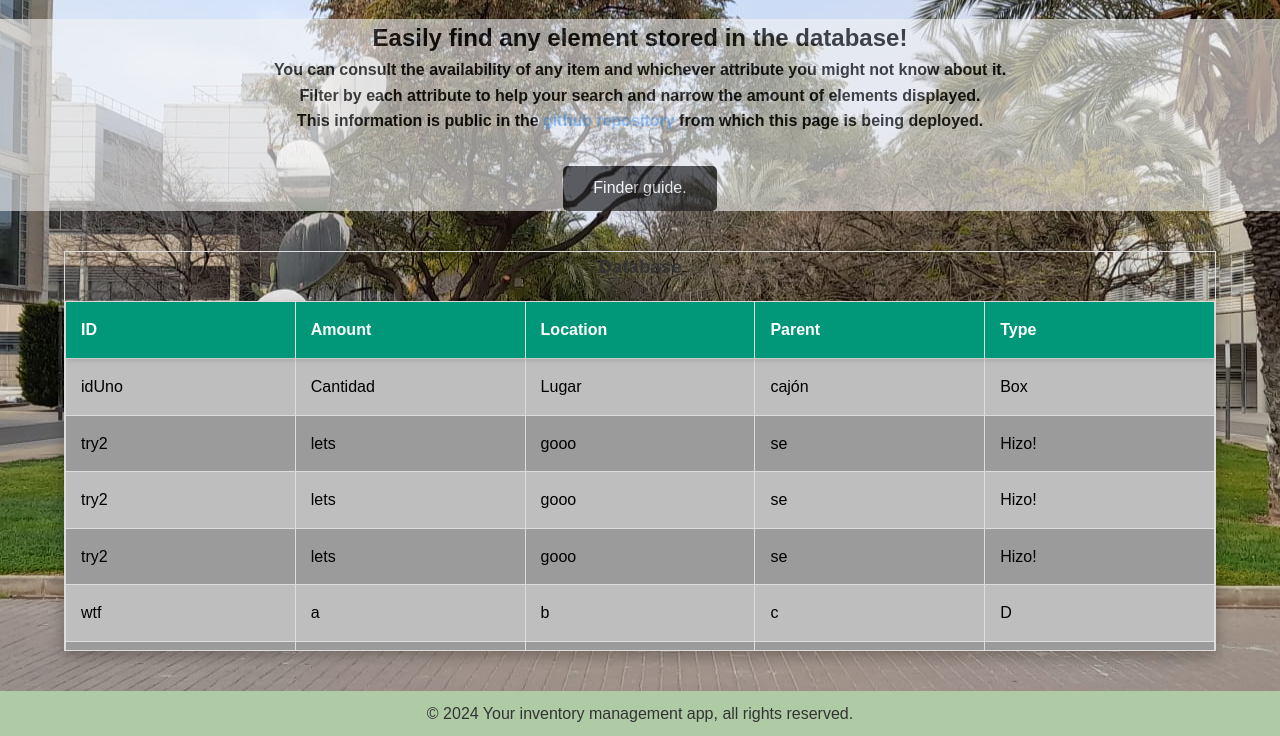
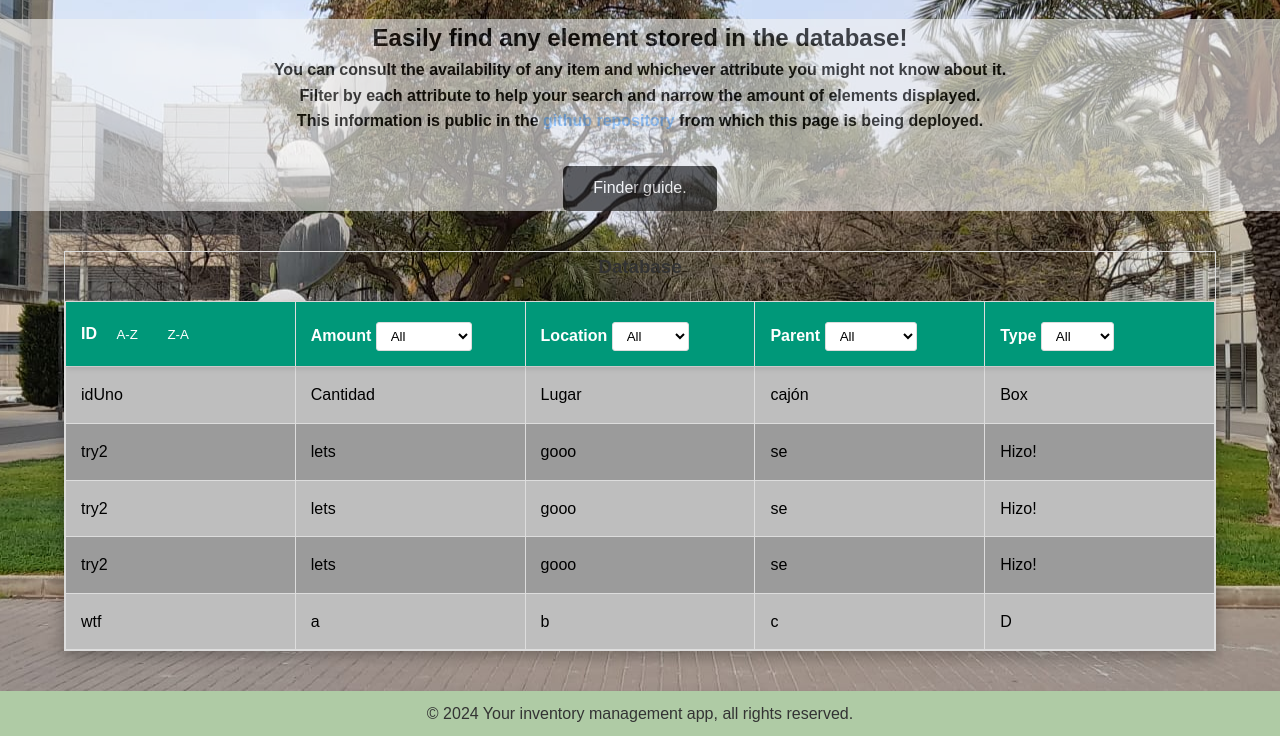
Before and after one commit to NadalBQ/inventory_management_app, a Flask app: page /finder in a window 1280 px wide. Shown: the part 118-854 px from the top of the page. Run offline with Flask 3, Linux system fonts and the light colour scheme.

Commit message:
Added filtering to the table in finder.html

```diff
--- a/static/style.css
+++ b/static/style.css
@@ -542,3 +542,32 @@ h1 {
         color: #fff;
     }
 }
+
+/* Style for sorting buttons inside the table */
+.scalable-table thead th button {
+    padding: 5px 10px;
+    margin-left: 5px;
+    background-color: #009879;
+    color: white;
+    border: none;
+    cursor: pointer;
+    border-radius: 3px;
+}
+
+.scalable-table thead th button:hover {
+    background-color: #007f6b;
+}
+
+/* Style for dropdown filters inside the table */
+.scalable-table thead th select {
+    padding: 5px 10px;
+    margin-top: 5px;
+    background-color: white;
+    border: 1px solid #ddd;
+    border-radius: 3px;
+}
+
+.scalable-table thead th select:focus {
+    outline: none;
+    border-color: #009879;
+}
--- a/templates/finder.html
+++ b/templates/finder.html
@@ -37,13 +37,36 @@
                 <table class="scalable-table">
                     <thead>
                         <tr>
-                            <th>ID</th>
-                            <th>Amount</th>
-                            <th>Location</th>
-                            <th>Parent</th>
-                            <th>Type</th>
+                            <!-- Sorting buttons for ID column -->
+                            <th>ID
+                                <button onclick="sortTable(0, 'asc')">A-Z</button>
+                                <button onclick="sortTable(0, 'desc')">Z-A</button>
+                            </th>
+                            <!-- Dropdown for filtering amount -->
+                            <th>Amount
+                                <select id="amountFilter" onchange="filterTable(1)">
+                                    <option value="">All</option>
+                                </select>
+                            </th>
+                            <!-- Dropdown for filtering location -->
+                            <th>Location
+                                <select id="locationFilter" onchange="filterTable(2)">
+                                    <option value="">All</option>
+                                </select>
+                            </th>
+                            <!-- Dropdown for filtering parent -->
+                            <th>Parent
+                                <select id="parentFilter" onchange="filterTable(3)">
+                                    <option value="">All</option>
+                                </select>
+                            </th>
+                            <!-- Dropdown for filtering type -->
+                            <th>Type
+                                <select id="typeFilter" onchange="filterTable(4)">
+                                    <option value="">All</option>
+                                </select>
+                            </th>
                         </tr>
-
                     </thead>
                     <tbody id="table-body">
                         <!-- offline example rows -->
--- a/templates/theProject.html
+++ b/templates/theProject.html
@@ -27,7 +27,7 @@
                 <iframe src="/static/pdfs/memoria.pdf" type="application/pdf"></iframe>
                 -->
                 <p>As of right now, there is no pdf available explaining the bits and bobs of the project, stay tuned to see new changes weekly!</p>
-                <p>To Do: Javascript filtering on the finder; Add pdf to theProject; Make demo; migrate csv out of GitHub. In no particular order.</p>
+                <p>To Do: Add pdf to theProject; Make demo; migrate csv out of GitHub. In no particular order.</p>
             </div>
         </section>
 
```
Also changed, not shown: static/script.js (+84 -0 lines).
